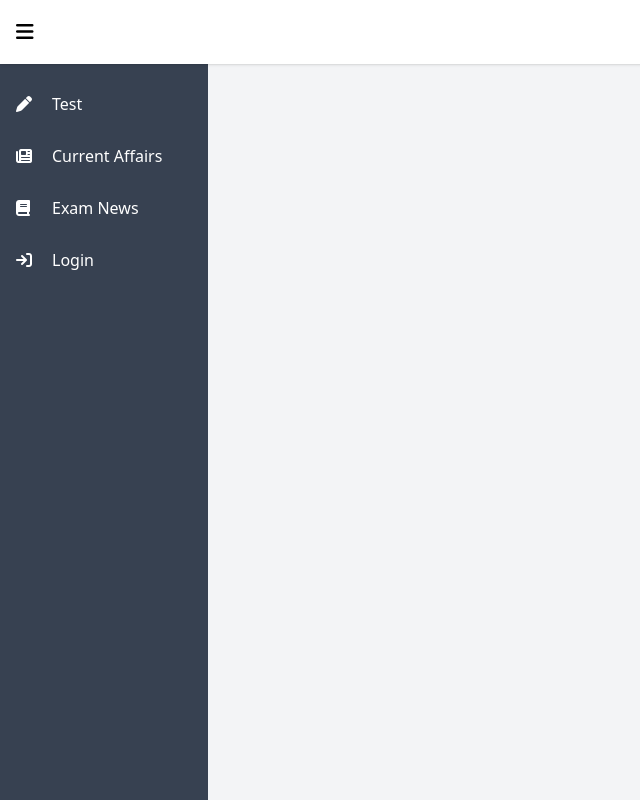
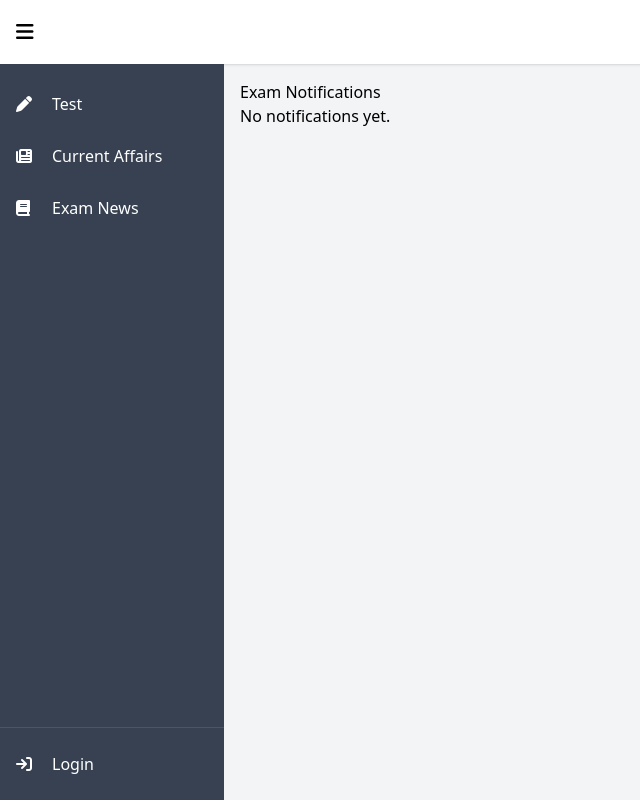
Before and after one commit to shivk286152-hub/TestIq, a Django app: page /notification/info/ in a window 1280 px wide. Shown: the whole page, without its empty margins (0-640 px from the left). Run offline with Django 5.2, Linux system fonts and the light colour scheme; data that the repository does not hold is empty; some libraries are stand-ins or nearby versions.

Commit message:
Refactor sidebar and header styles in base.html

```diff
--- a/templates/base.html
+++ b/templates/base.html
@@ -13,51 +13,69 @@
 
 <style>
 :root{
---sidebar-open: 13rem;
---sidebar-closed: 4rem;
+--header-h:4rem;
+--sidebar-open:14rem;
+--sidebar-close:4.5rem;
+}
+
+/* ===== HEADER ===== */
+.header{
+height:var(--header-h);
 }
 
 /* ===== SIDEBAR ===== */
 .sidebar{
-height:calc(100dvh - 4rem);
+position:fixed;
+top:var(--header-h);
+left:0;
+height:calc(100dvh - var(--header-h));
+width:var(--sidebar-open);
 background:#374151;
 color:white;
-position:fixed;
-top:4rem;
-left:0;
+display:flex;
+flex-direction:column;
 transition:.3s;
-overflow:hidden;
-width:var(--sidebar-open);
+z-index:60;
 }
 
-/* collapsed */
+/* collapsed desktop */
 .sidebar.collapsed{
-width:var(--sidebar-closed);
+width:var(--sidebar-close);
 }
 
-/* text hide */
 .sidebar.collapsed .label{
 display:none;
 }
 
-/* MAIN */
+/* sidebar content */
+.sidebar-content{
+flex:1;
+overflow-y:auto;
+}
+
+/* bottom auth */
+.sidebar-bottom{
+border-top:1px solid #4b5563;
+}
+
+/* ===== MAIN ===== */
 .main{
 margin-left:var(--sidebar-open);
-min-height:calc(100dvh - 4rem);
+padding-top:calc(var(--header-h) + 1rem);
+min-height:100dvh;
 transition:.3s;
 }
 
 .main.collapsed{
-margin-left:var(--sidebar-closed);
+margin-left:var(--sidebar-close);
 }
 
-/* MOBILE */
+/* ===== MOBILE ===== */
 @media(max-width:768px){
 
 .sidebar{
 transform:translateX(-100%);
-width:13rem;
-z-index:60;
+width:14rem;
 }
 
 .sidebar.open{
@@ -70,11 +88,11 @@
 }
 
 .overlay{
-display:none;
 position:fixed;
 inset:0;
-top:4rem;
+top:var(--header-h);
 background:rgba(0,0,0,.4);
+display:none;
 z-index:50;
 }
 
@@ -88,7 +106,7 @@
 <body class="bg-gray-100">
 
 <!-- ===== HEADER ===== -->
-<header class="fixed top-0 left-0 right-0 h-16 bg-white shadow z-50">
+<header class="header fixed top-0 left-0 right-0 bg-white shadow z-50">
 
 <div class="h-full px-4 flex justify-between items-center">
 
@@ -121,7 +139,8 @@
 <!-- ===== SIDEBAR ===== -->
 <aside id="sidebar" class="sidebar">
 
-<nav class="py-4 space-y-1">
+<!-- TOP MENU -->
+<div class="sidebar-content py-4 space-y-1">
 
 <a href="#" class="flex items-center px-4 py-3 hover:bg-gray-600">
 <i class="fa fa-pen w-6"></i>
@@ -138,64 +157,70 @@
 <span class="label ml-3">Exam News</span>
 </a>
 
-<!-- AUTH -->
+</div>
+
+<!-- BOTTOM LOGIN -->
+<div class="sidebar-bottom py-3">
+
 {% if user.is_authenticated %}
 
-<a href="{% url 'profile' %}" class="flex items-center px-4 py-3 hover:bg-gray-600">
+<a href="{% url 'profile' %}"
+class="flex items-center px-4 py-3 hover:bg-gray-600">
 <i class="fa fa-user w-6"></i>
 <span class="label ml-3">{{ user.username }}</span>
 </a>
 
-<a href="{% url 'logout' %}" class="flex items-center px-4 py-3 hover:bg-gray-600 text-red-300">
+<a href="{% url 'logout' %}"
+class="flex items-center px-4 py-3 hover:bg-gray-600 text-red-300">
 <i class="fa fa-sign-out w-6"></i>
 <span class="label ml-3">Logout</span>
 </a>
 
 {% else %}
 
-<a href="{% url 'login' %}" class="flex items-center px-4 py-3 hover:bg-gray-600">
+<a href="{% url 'login' %}"
+class="flex items-center px-4 py-3 hover:bg-gray-600">
 <i class="fa fa-sign-in w-6"></i>
 <span class="label ml-3">Login</span>
 </a>
 
 {% endif %}
 
-</nav>
+</div>
+
 </aside>
 
 <div id="overlay" class="overlay"></div>
 
 <!-- ===== MAIN ===== -->
-<main id="main" class="main pt-4 px-4">
+<main id="main" class="main px-4">
 {% block content %}{% endblock %}
 </main>
 
 <!-- ===== JS ===== -->
 <script>
+const sidebar=document.getElementById("sidebar");
+const main=document.getElementById("main");
+const overlay=document.getElementById("overlay");
 
-const sidebar = document.getElementById("sidebar");
-const main = document.getElementById("main");
-const overlay = document.getElementById("overlay");
-
-/* MOBILE OPEN */
-document.getElementById("menuBtn").onclick=()=>{
+/* mobile open */
+menuBtn.onclick=()=>{
 sidebar.classList.toggle("open");
 overlay.classList.toggle("show");
 };
 
-/* DESKTOP COLLAPSE */
-document.getElementById("collapseBtn").onclick=()=>{
+/* desktop collapse */
+collapseBtn.onclick=()=>{
 sidebar.classList.toggle("collapsed");
 main.classList.toggle("collapsed");
 };
 
-/* CLOSE MOBILE */
+/* close mobile */
 overlay.onclick=()=>{
 sidebar.classList.remove("open");
 overlay.classList.remove("show");
 };
-
 </script>
 
 </body>
-</html>
+  </html>
```
